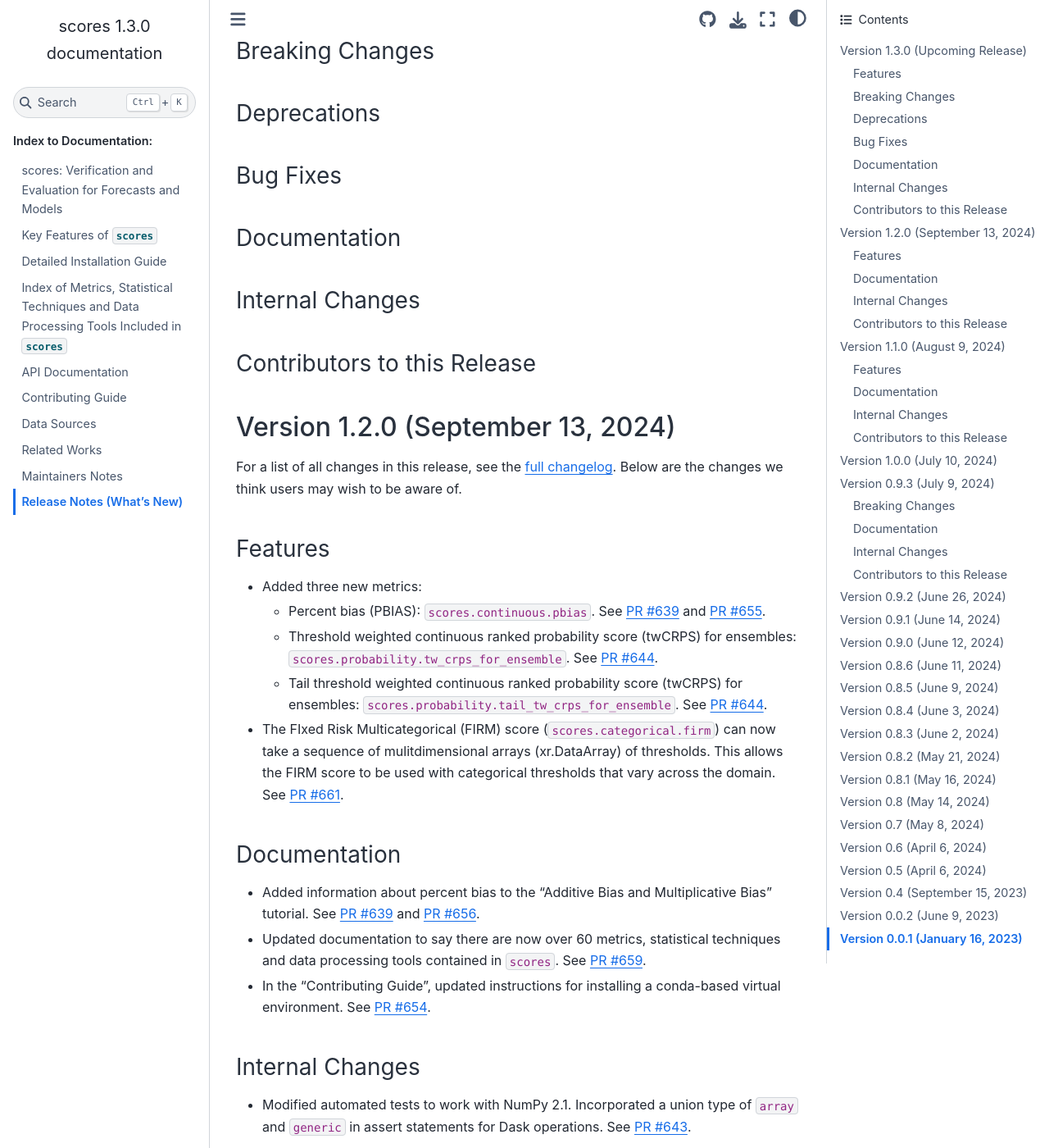
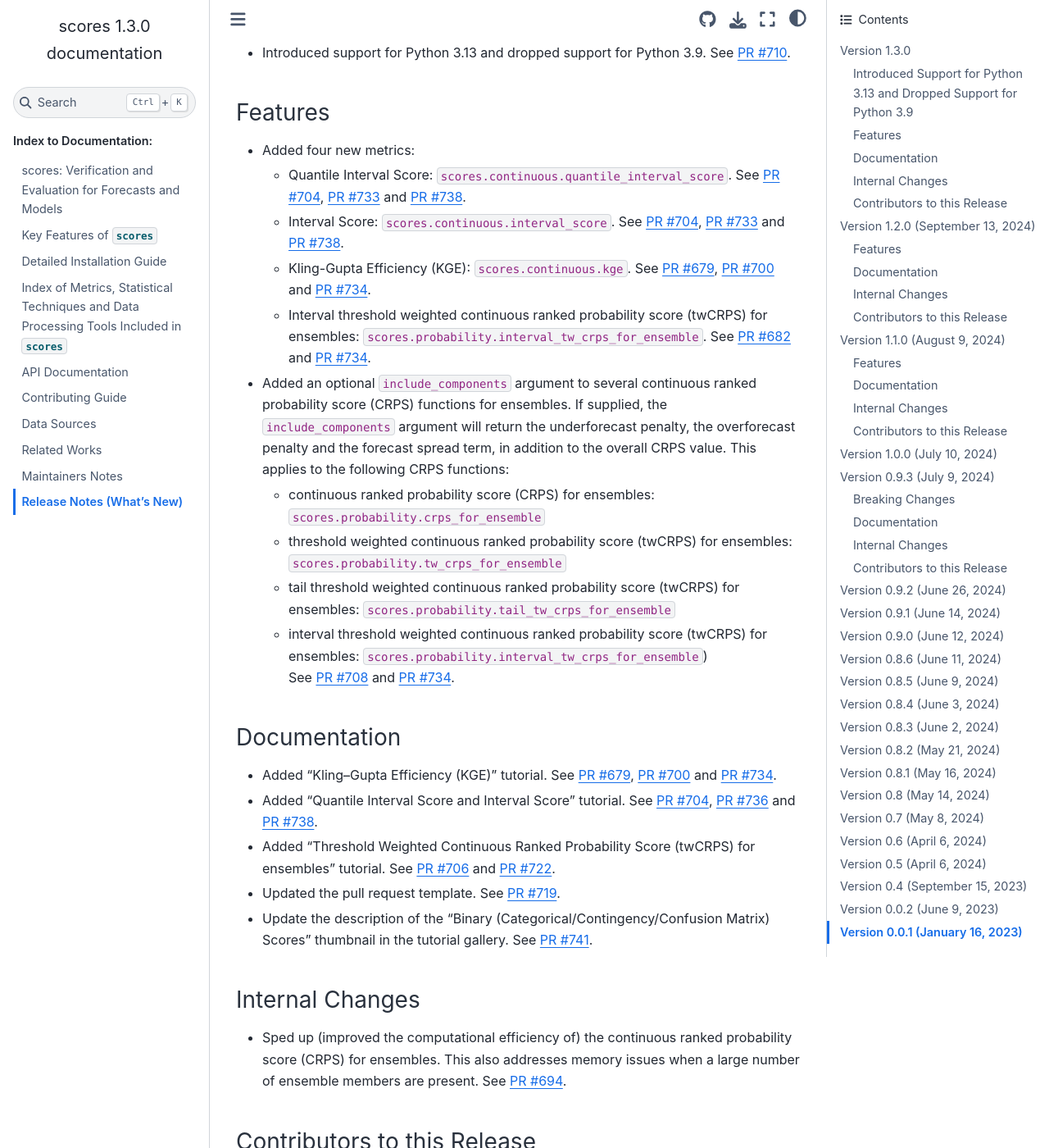
Before and after one commit to nci/scores, a Sphinx documentation site: the page built from docs/release_notes.md, in a window 1280 px wide and 1400 px high, scrolled down 343 px. Shown: the whole window at 82% size. Built offline with Sphinx 7.4.7 and the Sphinx Book theme 1.1.4, drawn with Linux system fonts in a browser that asks for light colours; pages that are not in the unit, such as notebooks, are missing from menus; some of the changed text lies outside the part shown.

Commit message:
Bring release notes up to date (#726)
* Bring release notes up to date

---------

Signed-off-by: Stephanie Chong <168800785+Steph-Chong@users.noreply.github.com>

```diff
--- a/docs/release_notes.md
+++ b/docs/release_notes.md
@@ -1,16 +1,42 @@
 # Release Notes (What's New)
 
-## Version 1.3.0 (Upcoming Release)
+## Version 1.3.0
 
-For a list of all changes in this release, see the [full changelog](https://github.com/nci/scores/compare/1.2.0...develop). Below are the changes we think users may wish to be aware of.
+For a list of all changes in this release, see the [full changelog](https://github.com/nci/scores/compare/1.2.0...1.3.0). Below are the changes we think users may wish to be aware of.
+
+### Introduced Support for Python 3.13 and Dropped Support for Python 3.9
+
+- Introduced support for Python 3.13 and dropped support for Python 3.9. See [PR #710](https://github.com/nci/scores/pull/710).
 
 ### Features
-### Breaking Changes
-### Deprecations
-### Bug Fixes
+
+- Added four new metrics:
+	- Quantile Interval Score: `scores.continuous.quantile_interval_score`. See [PR #704](https://github.com/nci/scores/pull/704), [PR #733](https://github.com/nci/scores/pull/733) and [PR #738](https://github.com/nci/scores/pull/738).
+	- Interval Score: `scores.continuous.interval_score`. See [PR #704](https://github.com/nci/scores/pull/704), [PR #733](https://github.com/nci/scores/pull/733) and [PR #738](https://github.com/nci/scores/pull/738).
+	- Kling-Gupta Efficiency (KGE): `scores.continuous.kge`. See [PR #679](https://github.com/nci/scores/pull/679), [PR #700](https://github.com/nci/scores/pull/700) and [PR #734](https://github.com/nci/scores/pull/734).
+	- Interval threshold weighted continuous ranked probability score (twCRPS) for ensembles: `scores.probability.interval_tw_crps_for_ensemble`. See [PR #682](https://github.com/nci/scores/pull/682) and [PR #734](https://github.com/nci/scores/pull/734).
+- Added an optional `include_components` argument to several continuous ranked probability score (CRPS) functions for ensembles. If supplied, the `include_components` argument will return the underforecast penalty, the overforecast penalty and the forecast spread term, in addition to the overall CRPS value. This applies to the following CRPS functions:
+	- continuous ranked probability score (CRPS) for ensembles: `scores.probability.crps_for_ensemble`
+	- threshold weighted continuous ranked probability score (twCRPS) for ensembles: `scores.probability.tw_crps_for_ensemble`
+	- tail threshold weighted continuous ranked probability score (twCRPS) for ensembles: `scores.probability.tail_tw_crps_for_ensemble`
+	- interval threshold weighted continuous ranked probability score (twCRPS) for ensembles: `scores.probability.interval_tw_crps_for_ensemble`)
+	See [PR #708](https://github.com/nci/scores/pull/708) and [PR #734](https://github.com/nci/scores/pull/734).
+
 ### Documentation
+
+- Added "Kling–Gupta Efficiency (KGE)" tutorial. See [PR #679](https://github.com/nci/scores/pull/679), [PR #700](https://github.com/nci/scores/pull/700) and [PR #734](https://github.com/nci/scores/pull/734).
+- Added "Quantile Interval Score and Interval Score" tutorial. See [PR #704](https://github.com/nci/scores/pull/704), [PR #736](https://github.com/nci/scores/pull/736) and [PR #738](https://github.com/nci/scores/pull/738).
+- Added "Threshold Weighted Continuous Ranked Probability Score (twCRPS) for ensembles" tutorial. See [PR #706](https://github.com/nci/scores/pull/706) and [PR #722](https://github.com/nci/scores/pull/722).
+- Updated the pull request template. See [PR #719](https://github.com/nci/scores/pull/719).
+- Update the description of the "Binary (Categorical/Contingency/Confusion Matrix) Scores" thumbnail in the tutorial gallery. See [PR #741](https://github.com/nci/scores/pull/741).
+
 ### Internal Changes
+
+- Sped up (improved the computational efficiency of) the continuous ranked probability score (CRPS) for ensembles. This also addresses memory issues when a large number of ensemble members are present. See [PR #694](https://github.com/nci/scores/pull/694).
+
 ### Contributors to this Release
+
+Mohammadreza Khanarmuei ([@reza-armuei](https://github.com/reza-armuei)), Nicholas Loveday ([@nicholasloveday](https://github.com/nicholasloveday)), Durga Shrestha ([@durgals](https://github.com/durgals)), Tennessee Leeuwenburg ([@tennlee](https://github.com/tennlee)), Stephanie Chong ([@Steph-Chong](https://github.com/Steph-Chong)) and Robert J. Taggart ([@rob-taggart](https://github.com/rob-taggart)).
 
 ## Version 1.2.0 (September 13, 2024)
 
```
